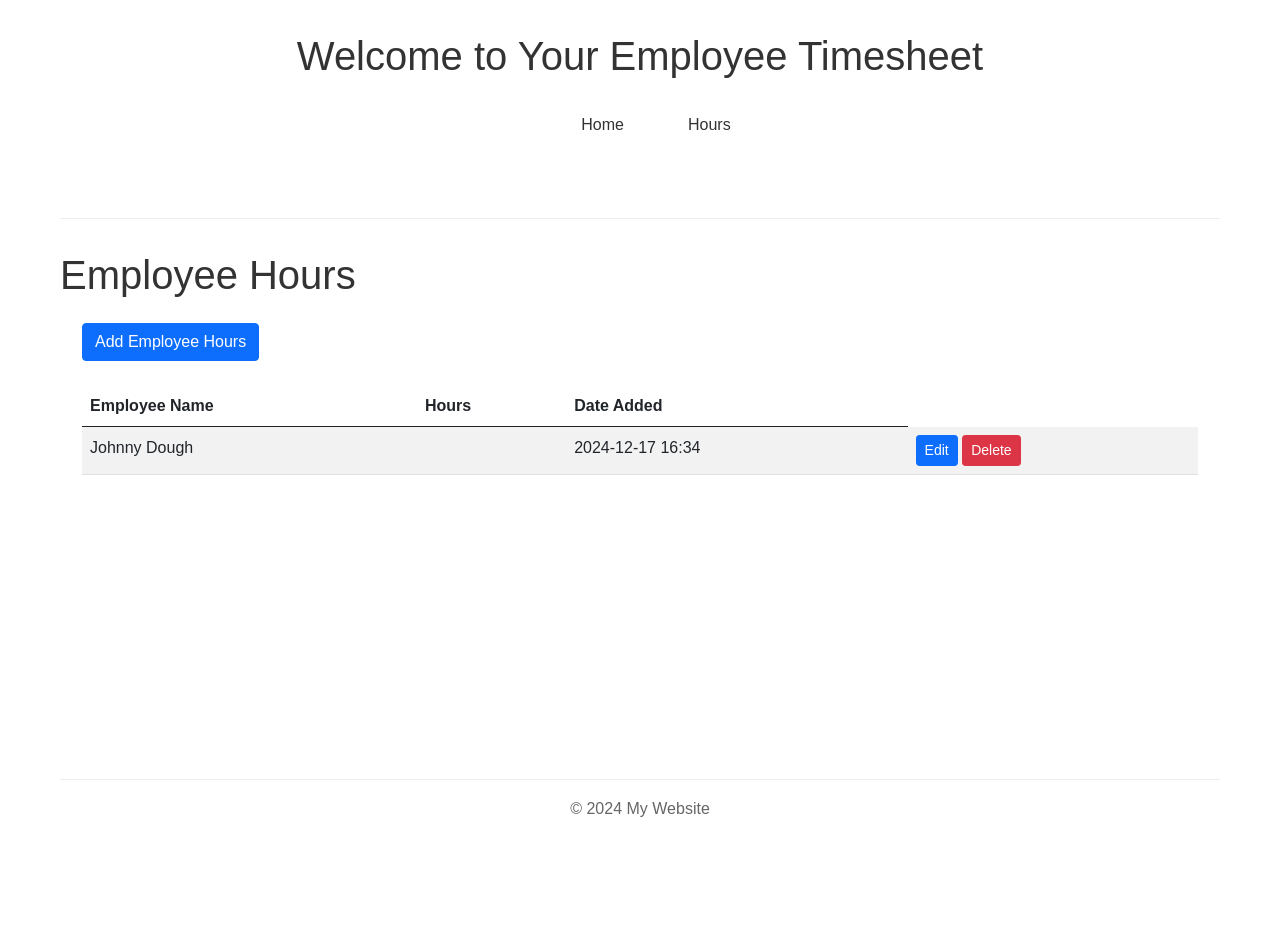
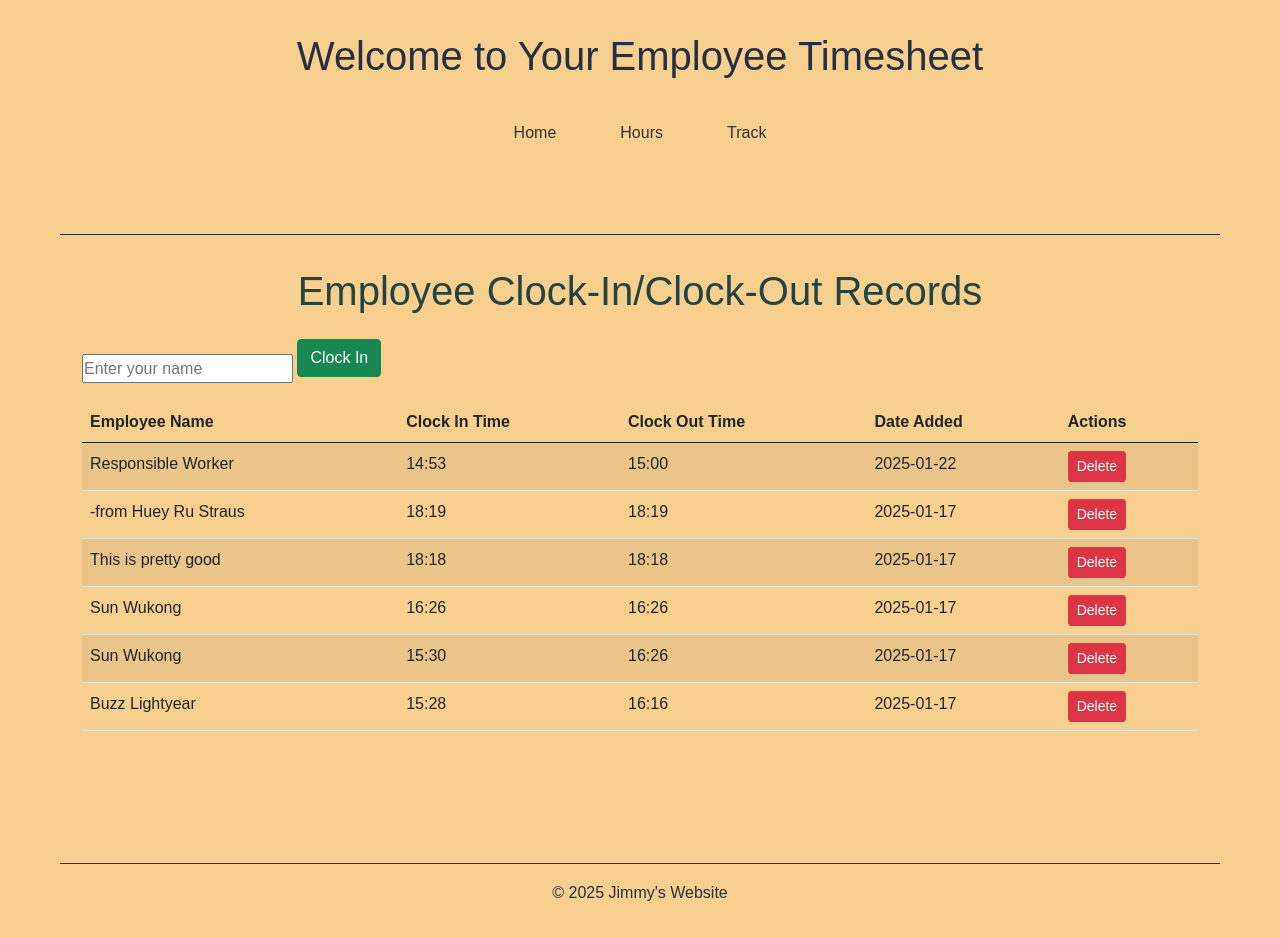
Before and after one commit to BoldnBubbles/EmployeeTimeSheet, a Flask app: page /hours in a window 1280 px wide. Before the commit the page ends 817 px from the top, so only its background shows below. Run offline with Flask 3, Linux system fonts and the light colour scheme.

Commit message:
Hours-->ClockIn, New APP

```diff
--- a/models.py
+++ b/models.py
@@ -5,6 +5,7 @@ from datetime import datetime
 class EmployeeSheet(db.Model):
     id = db.Column(db.Integer, primary_key=True)
     employee_name = db.Column(db.String(200), nullable=False)
-    hours = db.Column(db.Float, nullable=False)
+    clock_in_time = db.Column(db.DateTime, nullable=True)
+    clock_out_time = db.Column(db.DateTime, nullable=True)
     time_created = db.Column(db.DateTime, default=datetime.utcnow)
     last_updated = db.Column(db.DateTime, default=datetime.utcnow, onupdate=datetime.utcnow)
--- a/routes.py
+++ b/routes.py
@@ -6,51 +6,60 @@ from models import EmployeeSheet
 def index():
     return render_template('index.html')
 
-@app.route('/add_hours', methods=['GET', 'POST'])
-def add_hours():
-    if request.method == 'POST':
-        new_hours = EmployeeSheet(
-            employee_name=request.form['employee_name'],
-            hours=request.form['hours']
-        )
+@app.route('/clock_in', methods=['POST'])
+def clock_in():
+    existing_entry = EmployeeSheet.query.filter_by(employee_name=request.form['employee_name'], clock_out_time=None).first()
+    if existing_entry:
+        return redirect(url_for('hours'))
 
-        db.session.add(new_hours)
-        db.session.commit()
+    new_entry = EmployeeSheet(
+        employee_name=request.form['employee_name'],
+        clock_in_time=db.func.now(),
+        clock_out_time=None
+    )
+    db.session.add(new_entry)
+    db.session.commit()
+    return redirect(url_for('hours'))
 
-        return redirect(url_for('index'))
+@app.route('/clock_out/<int:entry_id>', methods=['POST'])
+def clock_out(entry_id):
+    entry = EmployeeSheet.query.get_or_404(entry_id)
+    if entry.clock_out_time is not None:
+        return redirect(url_for('hours'))
 
-    return render_template('add_hours.html')
+    entry.clock_out_time = db.func.now()
+    db.session.commit()
+    return redirect(url_for('hours'))
 
 @app.route('/hours')
 def hours():
     # Query all hours from the database, ordered by time_created (newest first)
-    hours = EmployeeSheet.query.order_by(EmployeeSheet.time_created.desc()).all()
-    return render_template('hours.html', hours=hours)
+    entries = EmployeeSheet.query.order_by(EmployeeSheet.time_created.desc()).all()
+    return render_template('hours.html', entries=entries)
 
-@app.route('/edit_hours/<int:hours_id>', methods=['GET', 'POST'])
-def edit_hours(hours_id):
-    hours = EmployeeSheet.query.get_or_404(hours_id)
+@app.route('/delete_entry/<int:entry_id>', methods=['POST'])
+def delete_entry(entry_id):
+    entry = EmployeeSheet.query.get_or_404(entry_id)
+    db.session.delete(entry)
+    db.session.commit()
+    return redirect(url_for('hours'))
 
+@app.route('/budget', methods=['GET', 'POST'])
+def budget():
     if request.method == 'POST':
-        hours.employee_name = request.form['employee_name']
-        hours.hours = request.form['hours']
+        employee_name = request.form['employee_name']
+        employee = EmployeeSheet.query.filter_by(employee_name=employee_name).first()
 
-        db.session.commit()
-        return redirect(url_for('hours'))
+        if employee and employee.clock_in_time and employee.clock_out_time:
+            time_spent = employee.clock_out_time - employee.clock_in_time
+            hours_spent = time_spent.total_seconds() / 3600  # Convert to hours
+            result = f"{employee_name} spent {round(hours_spent, 2)} hours clocked in."
+        else:
+            result = "Invalid data or employee not found."
 
-    return render_template('edit_hours.html', hours=hours)
-
-@app.route('/budget')
-def budget():
-    return render_template('budget.html')
+        return render_template('budget.html', result=result)
+    return render_template('budget.html', result=None)
 
 @app.route('/profiles')
 def profiles():
     return render_template('profiles.html')
-
-@app.route('/delete_hours/<int:hours_id>', methods=['POST'])
-def delete_hours(hours_id):
-    hours = EmployeeSheet.query.get_or_404(hours_id)
-    db.session.delete(hours)
-    db.session.commit()
-    return redirect(url_for('hours'))
--- a/static/styles.css
+++ b/static/styles.css
@@ -8,7 +8,8 @@
 body {
     font-family: Arial, sans-serif;
     line-height: 1.6;
-    color: #333;
+    color: #254441;
+    background-color: #F7CF8F;
     max-width: 1200px;
     margin: 0 auto;
     padding: 0 20px;
@@ -18,8 +19,24 @@ body {
 header {
     padding: 2rem 0;
     text-align: center;
-    border-bottom: 1px solid #eee;
+    border-bottom: 1px solid #273043;
+    color: #273043
 }
+
+h1 {
+    text-align: center;
+  }
+
+p {
+    text-align: center;
+}
+
+  div {
+    margin-top: 200px;
+    margin-bottom: 100px;
+    margin-right: 150px;
+    margin-left: 80px;
+  }
 
 /* Main content area */
 main {
@@ -32,8 +49,8 @@ main {
  footer {
     text-align: center;
     padding: 1rem 0;
-    border-top: 1px solid #eee;
-    color: #666;
+    border-top: 1px solid #273043;
+    color: #273043;
 }
 
 /* Navigation styling */
@@ -47,6 +64,7 @@ nav ul {
     display: flex;
     justify-content: center;
     gap: 2rem;
+    padding: 0.5rem 0;
 }
 
 nav a {
@@ -59,12 +77,16 @@ nav a {
 }
 
 nav a:hover {
-    background-color: #f0f0f0;
-    color: #000;
+    background-color: #7DE2D1;
+    color: #273043;
 }
 
 /* Optional: Add an active state for the current page */
 nav a.active {
-    background-color: #333;
+    background-color: #5C80BC;
     color: white;
+    font-weight: bold;
 }
+
+
+/* Colors: Sand=F7CF8F, Brown/buff=ECBA89, Emerald=81D68B */
--- a/templates/hours.html
+++ b/templates/hours.html
@@ -3,7 +3,7 @@
 <head>
     <meta charset="UTF-8">
     <meta name="viewport" content="width=device-width, initial-scale=1.0">
-        <title>My Website</title>
+    <title>Employee Timesheet</title>
     <link href="https://cdn.jsdelivr.net/npm/bootstrap@5.0.2/dist/css/bootstrap.min.css" rel="stylesheet" integrity="sha384-EVSTQN3/azprG1Anm3QDgpJLIm9Nao0Yz1ztcQTwFspd3yD65VohhpuuCOmLASjC" crossorigin="anonymous">
     <link rel="stylesheet" href="{{ url_for('static', filename='styles.css') }}">
 </head>
@@ -13,28 +13,41 @@
         {% include 'nav.html' %}
     </header>
     <main>
-            <h1>Employee Hours</h1>
+        <h1>Employee Clock-In/Clock-Out Records</h1>
         <div class="container mt-4">
-                <a href="{{ url_for('add_hours') }}" class="btn btn-primary mb-4">Add Employee Hours</a>
+            <form action="{{ url_for('clock_in') }}" method="POST">
+                <input type="text" name="employee_name" placeholder="Enter your name" required>
+                <button type="submit" class="btn btn-success mb-4">Clock In</button>
+            </form>
+
+
 
             <table class="table table-striped">
                 <thead>
                     <tr>
                         <th scope="col">Employee Name</th>
-                            <th scope="col">Hours</th>
+                        <th scope="col">Clock In Time</th>
+                        <th scope="col">Clock Out Time</th>
                         <th scope="col">Date Added</th>
+                        <th scope="col">Actions</th>
                     </tr>
                 </thead>
                 <tbody>
-                        {% for hour in hours %}
+                    {% for entry in entries %}
                     <tr>
-                            <td>{{ hour.employee_name }}</td>
-                            <td>{{ hour.hour }}</td>
-                            <td>{{ hour.time_created.strftime('%Y-%m-%d %H:%M') }}</td>
+                        <td>{{ entry.employee_name }}</td>
+                        <td>{{ entry.clock_in_time.strftime(' %H:%M') if entry.clock_in_time else "Not Clocked In" }}</td>
+                        <td>{{ entry.clock_out_time.strftime(' %H:%M') if entry.clock_out_time else "Not Clocked Out" }}</td>
+                        <td>{{ entry.time_created.strftime('%Y-%m-%d') }}</td>
                         <td>
-                                <a href="{{ url_for('edit_hours', hours_id=hour.id) }}" class="btn btn-sm btn-primary">Edit</a>
-                                <form action="{{ url_for('delete_hours', hours_id=hour.id) }}" method="POST" style="display: inline;">
-                                    <button type="submit" class="btn btn-sm btn-danger" onclick="return confirm('Are you sure you want to delete these hours?')">Delete</button>
+                            {% if not entry.clock_out_time %}
+                            <form action="{{ url_for('clock_out', entry_id=entry.id) }}" method="POST" style="display: inline;">
+                                <button type="submit" class="btn btn-primary btn-sm">Clock Out</button>
+                            </form>
+
+                            {% endif %}
+                            <form action="{{ url_for('delete_entry', entry_id=entry.id) }}" method="POST" style="display: inline;">
+                                <button type="submit" class="btn btn-danger btn-sm" onclick="return confirm('Are you sure you want to delete this entry?')">Delete</button>
                             </form>
                         </td>
                     </tr>
@@ -44,7 +57,7 @@
         </div>
     </main>
     <footer>
-            <p>&copy; 2024 My Website</p>
+        <p>&copy; 2025 Jimmy's Website</p>
     </footer>
 </body>
 </html>
--- a/templates/nav.html
+++ b/templates/nav.html
@@ -2,5 +2,6 @@
     <ul>
         <li><a href="{{ url_for('index') }}">Home</a></li>
         <li><a href="{{ url_for('hours') }}">Hours</a></li>
+        <li><a href="{{ url_for('budget') }}">Track</a></li>
     </ul>
 </nav>
```
Also changed, not shown: templates/budget.html (+38 -0 lines), templates/clock_in.html (renamed from templates/edit_hours.html, +5 -11 lines), templates/clock_out.html (renamed from templates/add_hours.html, +8 -7 lines), templates/index.html (+6 -8 lines), instance/employee_sheet.db, instance/employeetimesheet.db (deleted). Lines whose indentation alone changed are shown as unchanged.
